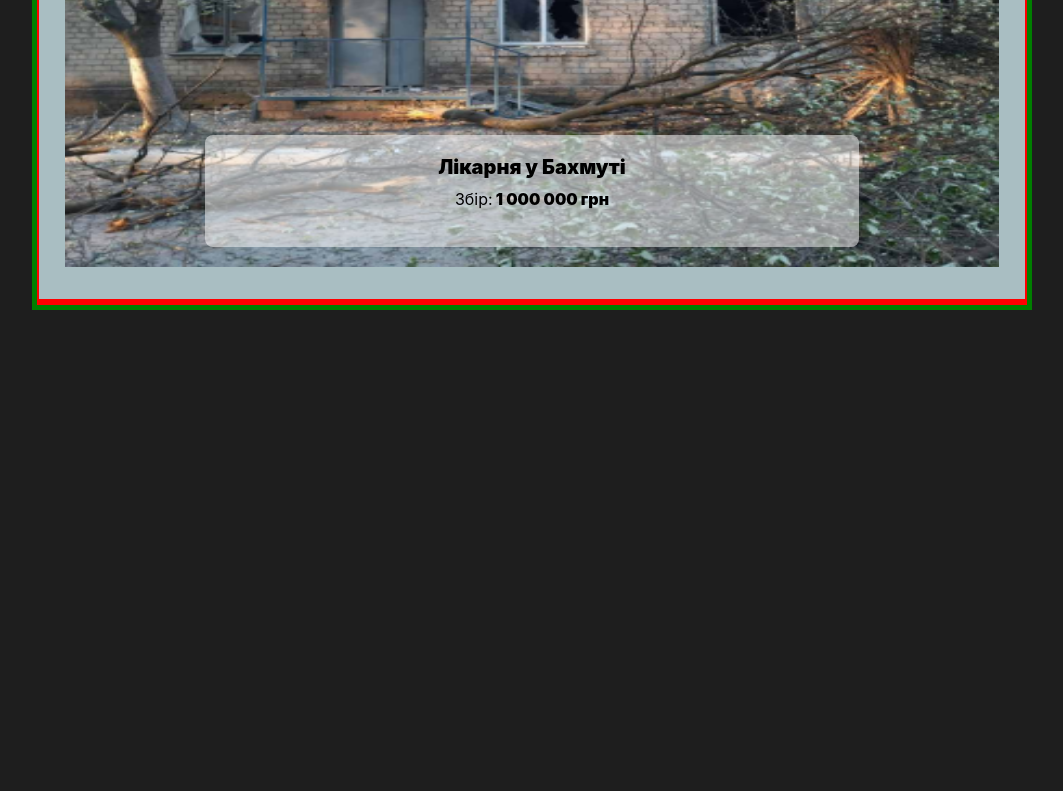
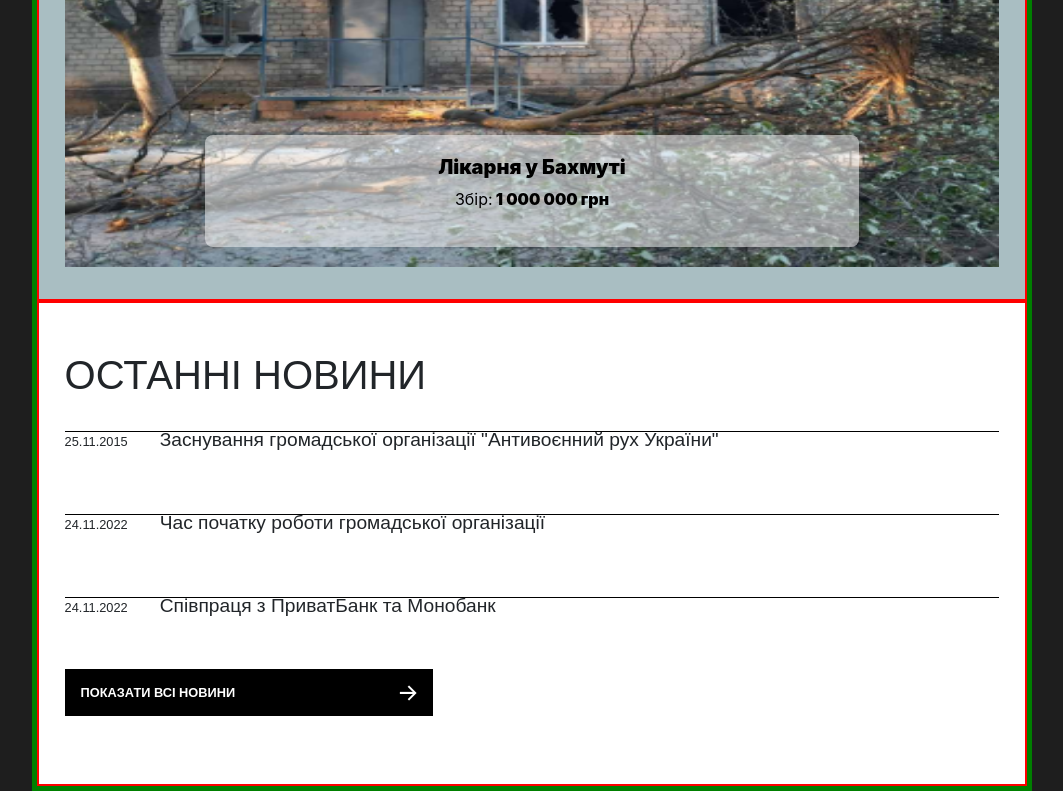
Before and after one commit to YuriiLitvin/antiwarmove, a plain HTML site: page index.html in a window 1280 px wide. Shown: the part 2776-3567 px from the top of the page, without its empty margins (108-1171 px from the left). Before the commit the page ends 3086 px from the top, so only its background shows below. Drawn offline with nearby package versions, Linux system fonts and the light colour scheme.

Commit message:
Complete 'news' block

```diff
--- a/css/style.css
+++ b/css/style.css
@@ -330,11 +330,6 @@ a:hover {
   margin-bottom: 2rem;
 }
 
-/* .carousel-inner {
-  width: 80%;
-  margin: 0 auto;
-} */
-
 .w-100 {
   height: 35rem;
 }
@@ -354,7 +349,41 @@ a:hover {
   font-weight: 400;
 }
 
-/* .control {
-  width: 10%;
-  background-color: none;
-} */
+#news {
+  background-color: white;
+  font-family: "Arial";
+}
+
+.news--container {
+  margin: 3rem 0 5rem;
+}
+
+#news ul {
+  list-style-type: none;
+  padding: 0;
+  margin: 2rem 0;
+}
+
+#news li {
+  border-top: 1px solid black;
+  font-size: 1.2rem;
+  line-height: 1rem;
+  margin-bottom: 4rem;
+}
+
+.news--date {
+  font-size: 0.8rem;
+  margin-right: 2rem;
+}
+
+.news--show-all {
+  color: white;
+  background-color: black;
+  padding: 1rem;
+  font-size: 0.8rem;
+  font-weight: bold;
+}
+
+.news--show-all img {
+  margin-left: 10rem;
+}
--- a/index.html
+++ b/index.html
@@ -177,7 +177,18 @@
 
       </div>
 
-      <div id="block-5" class="box"></div>
+      <div id="news" class="box">
+        <div class="news--container">
+          <h1 class="news--title">ОСТАННІ НОВИНИ</h1>
+          <ul>
+            <li class="news--item"><span class="news--date">25.11.2015</span>Заснування громадської організації "Антивоєнний рух України"</li>
+            <li class="news--item"><span class="news--date">24.11.2022</span>Час початку роботи громадської організації</li>
+            <li class="news--item"><span class="news--date">24.11.2022</span>Співпраця з ПриватБанк та Монобанк</li>
+          </ul>
+          <a class="news--show-all" href="">ПОКАЗАТИ ВСІ НОВИНИ <img src="images/white-arrow.png"></a>
+        </div>
+      </div>
+
     </div>
 
   </body>
```
Also changed, not shown: images/white-arrow.png (added).
